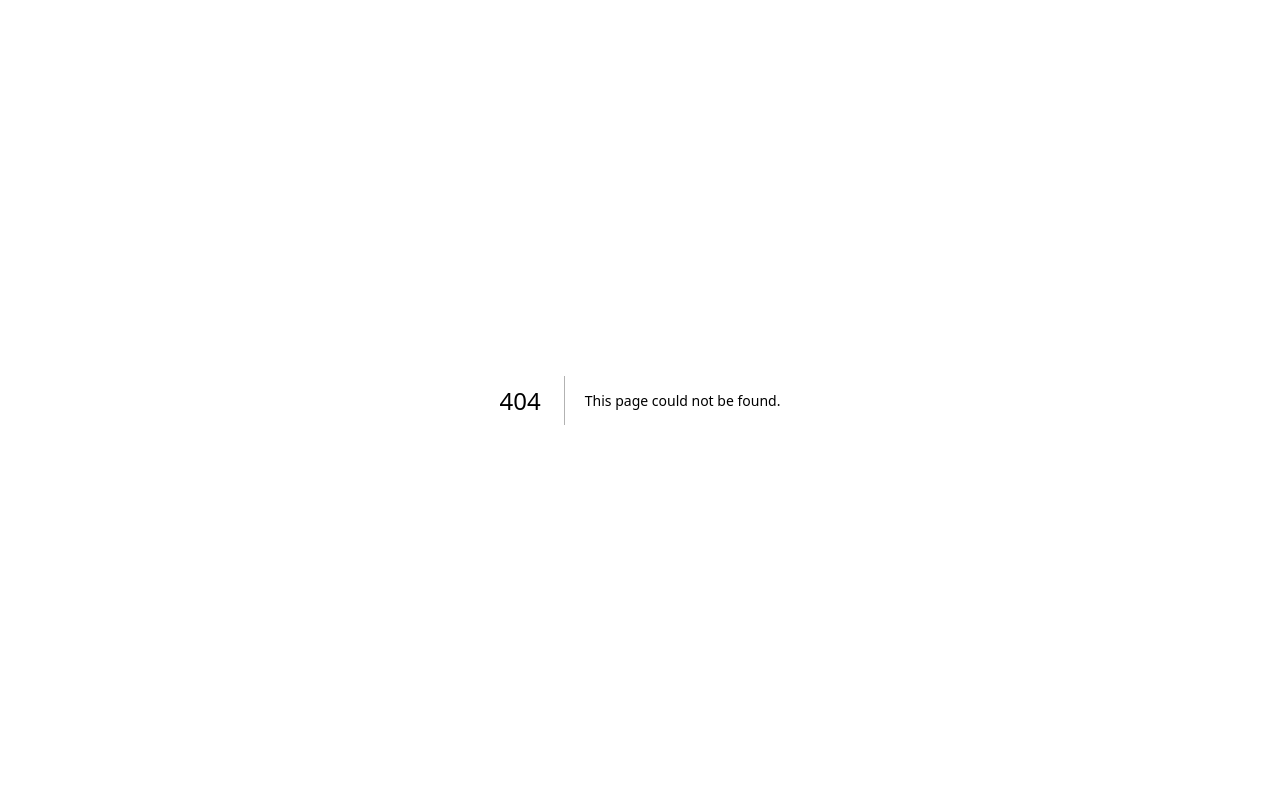
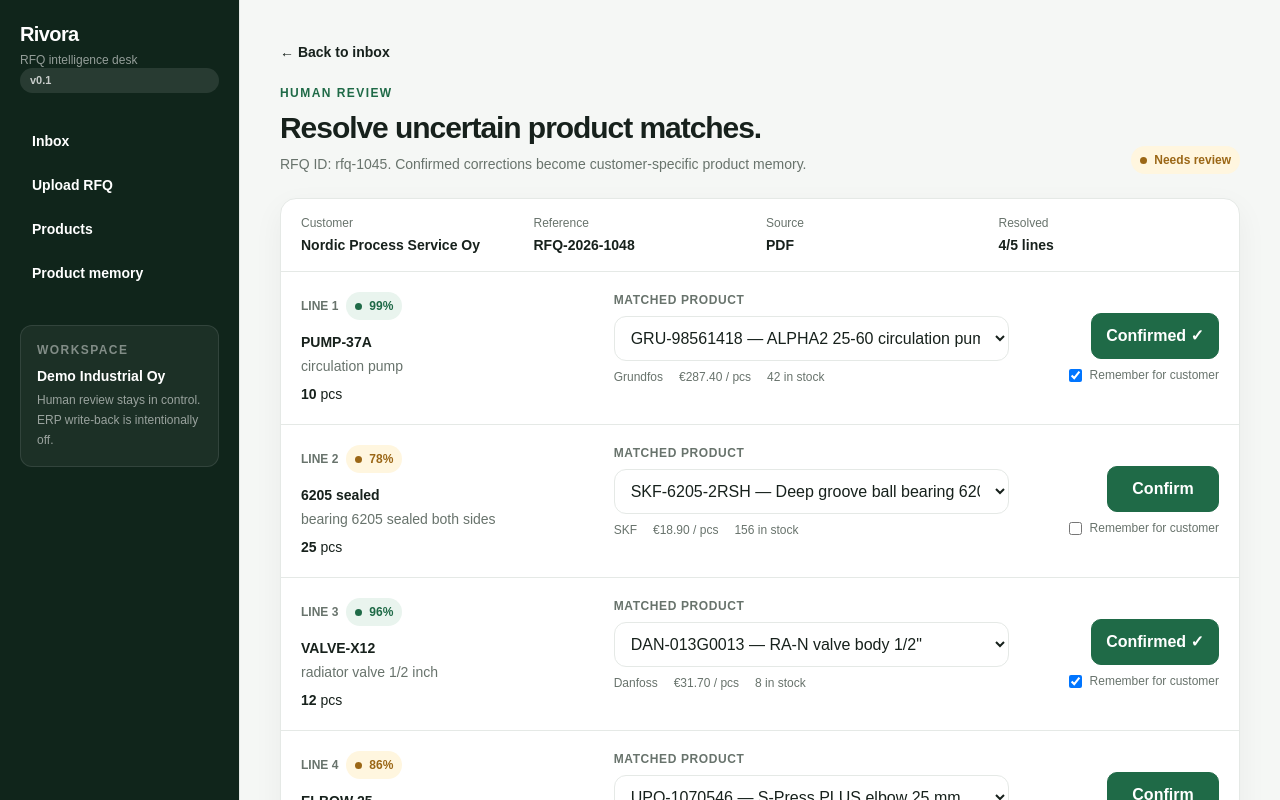
Before and after one commit to miromnb-coder/Rivora, a Next.js app: page /app/rfq/rfq-1045 in a window 1280 px wide. Before the commit this address had no page. Shown: the top 800 px of the page. Built offline with nearby package versions, Linux system fonts and the light colour scheme.

Commit message:
Add app/app/rfq/[id]/page.tsx

```diff
--- /dev/null
+++ b/app/app/rfq/[id]/page.tsx
@@ -0,0 +1,16 @@
+import Link from "next/link";
+import { RfqReviewClient } from "@/components/RfqReviewClient";
+
+export default async function RfqPage({ params }: { params: Promise<{ id: string }> }) {
+  const { id } = await params;
+  return (
+    <div className="mx-auto max-w-6xl px-5 py-8 sm:px-8 lg:px-10 lg:py-10">
+      <Link href="/app/inbox" className="text-sm font-bold text-[var(--green)]">← Back to inbox</Link>
+      <div className="mt-5 mb-6 flex flex-col justify-between gap-3 sm:flex-row sm:items-end">
+        <div><div className="kicker">Human review</div><h1 className="mt-2 text-3xl font-extrabold tracking-[-.035em]">Resolve uncertain product matches.</h1><p className="mt-2 text-sm text-[var(--muted)]">RFQ ID: {id}. Confirmed corrections become customer-specific product memory.</p></div>
+        <div className="status amber">Needs review</div>
+      </div>
+      <RfqReviewClient />
+    </div>
+  );
+}
```
